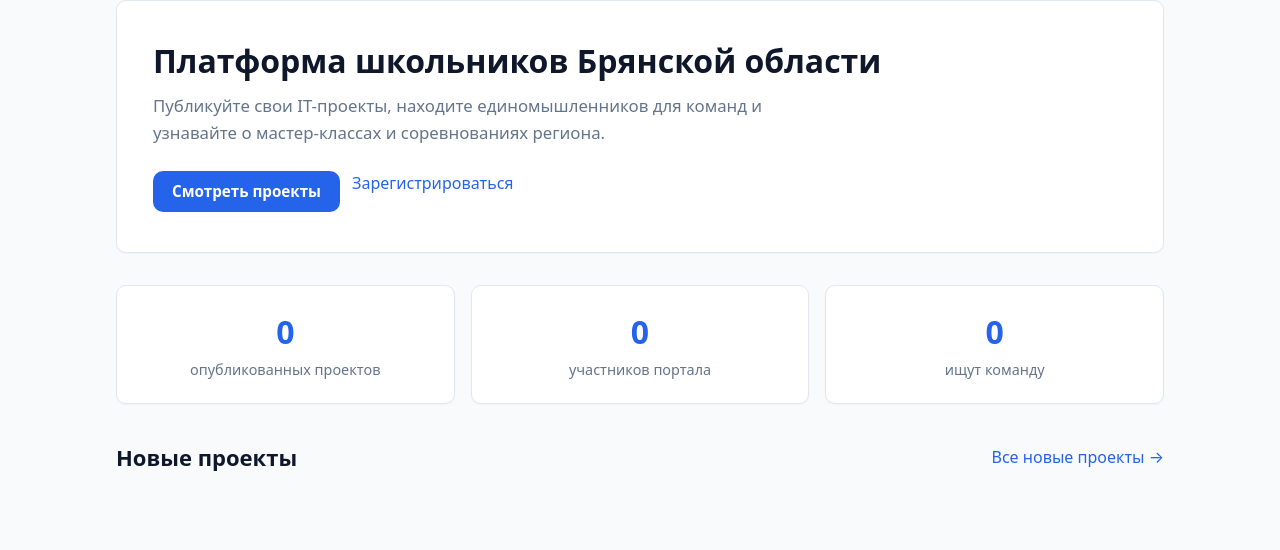
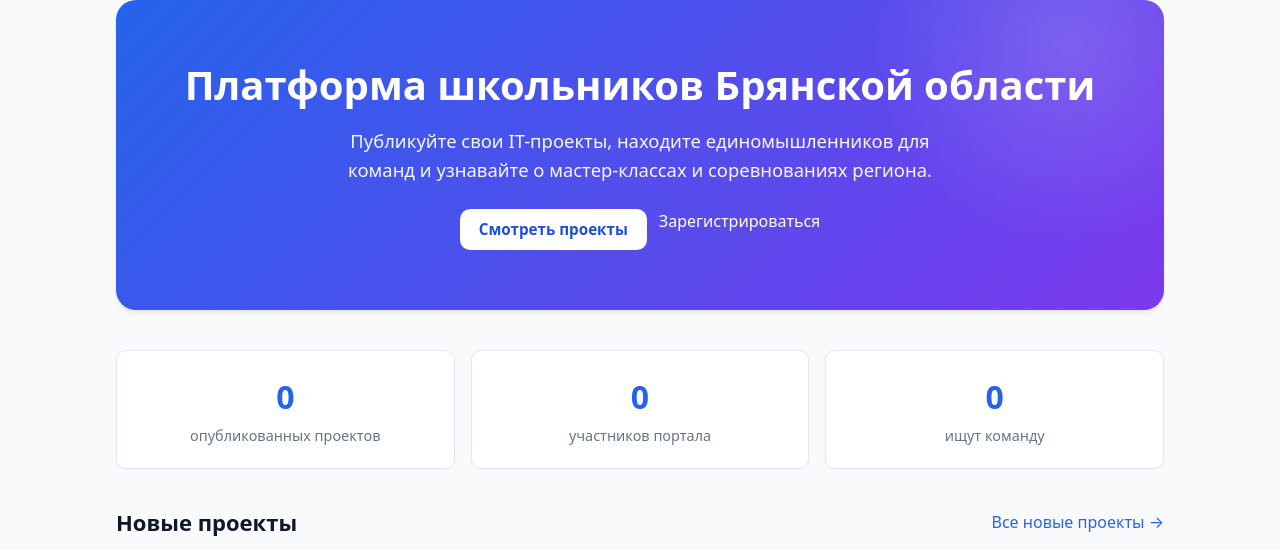
Before and after one commit to NeMraz/bryansk-it-portal, a Django app: page / in a window 1280 px wide. Shown: the part 63-613 px from the top of the page. Run offline with Django 4.2, Linux system fonts and the light colour scheme; data that the repository does not hold is empty.

Commit message:
Вернуть оформление главной к версии до упрощения
- Откат home.html и style.css к состоянию до последнего изменения
  (градиентный герой, анимации карточек, инлайновые стили заглушки)
- Сохранены: текстовая кнопка «Тема» вместо эмодзи и новый вид кнопки

Co-authored-by: arena-agent <297053741+arena-agent@users.noreply.github.com>

```diff
--- a/core/templates/core/home.html
+++ b/core/templates/core/home.html
@@ -2,6 +2,7 @@
 
 {% block content %}
   <section class="hero">
+    <div style="position:relative; z-index:2;">
       <h1>Платформа школьников Брянской области</h1>
       <p>
         Публикуйте свои IT-проекты, находите единомышленников для команд и
@@ -14,6 +15,7 @@
         {% else %}
           <a class="btn-outline" href="{% url "accounts:register" %}">Зарегистрироваться</a>
         {% endif %}
+      </div>
     </div>
   </section>
 
@@ -43,7 +45,9 @@
           {% if project.image %}
             <img src="{{ project.image.url }}" alt="{{ project.title }}">
           {% else %}
-            <div class="card-placeholder">{{ project.title|slice:":1" }}</div>
+            <div style="width:100%; height:170px; background:var(--brand-light); border-radius:8px; display:flex; align-items:center; justify-content:center; color:var(--brand-hover); font-weight:700; font-size:1.25rem;">
+              {{ project.title|slice:":1" }}
+            </div>
           {% endif %}
           <h3><a href="{{ project.get_absolute_url }}">{{ project.title }}</a></h3>
           <p class="meta">
--- a/static/css/style.css
+++ b/static/css/style.css
@@ -702,30 +710,73 @@ form[method="get"] .btn {
 /* ---------- Главная страница ---------- */
 
 .hero {
-  padding: 40px 36px;
-  margin-bottom: 32px;
-  background: var(--surface);
-  border: 1px solid var(--border);
-  border-radius: var(--radius);
-  box-shadow: var(--shadow);
+  border-radius: 20px;
+  padding: 60px 32px;
+  margin-bottom: 40px;
+  background: linear-gradient(135deg, var(--brand), #7c3aed);
+  color: var(--text-inverted);
+  text-align: center;
+  position: relative;
+  overflow: hidden;
+  box-shadow: var(--shadow-md);
+}
+
+.hero::before {
+  content: "";
+  position: absolute;
+  top: -50%;
+  right: -10%;
+  width: 400px;
+  height: 400px;
+  background: radial-gradient(circle, rgba(255, 255, 255, 0.15), transparent 70%);
+  border-radius: 50%;
+  pointer-events: none;
 }
 
 .hero h1 {
-  font-size: 2rem;
-  margin: 0 0 12px;
+  color: var(--text-inverted);
+  font-size: 2.5rem;
+  margin: 0 0 16px;
+  position: relative;
+  z-index: 2;
 }
 
 .hero p {
-  color: var(--text-muted);
-  max-width: 620px;
-  margin: 0 0 24px;
-  font-size: 1.05rem;
+  color: rgba(255, 255, 255, 0.95);
+  max-width: 640px;
+  margin: 0 auto 24px;
+  font-size: 1.15rem;
+  position: relative;
+  z-index: 2;
 }
 
 .hero .actions {
   display: flex;
   gap: 12px;
+  justify-content: center;
   flex-wrap: wrap;
+  position: relative;
+  z-index: 2;
+}
+
+.hero .btn {
+  background: var(--text-inverted);
+  color: var(--brand-hover);
+}
+
+.hero .btn:hover {
+  background: #f1f5f9;
+  color: var(--brand);
+}
+
+.hero .btn-outline {
+  border-color: rgba(255, 255, 255, 0.6);
+  color: #fff;
+}
+
+.hero .btn-outline:hover {
+  background: rgba(255, 255, 255, 0.15);
+  color: #fff;
 }
 
 .stats {
```
Also changed, not shown: other parts of static/css/style.css (+22 -20 lines). Lines whose indentation alone changed are shown as unchanged.
